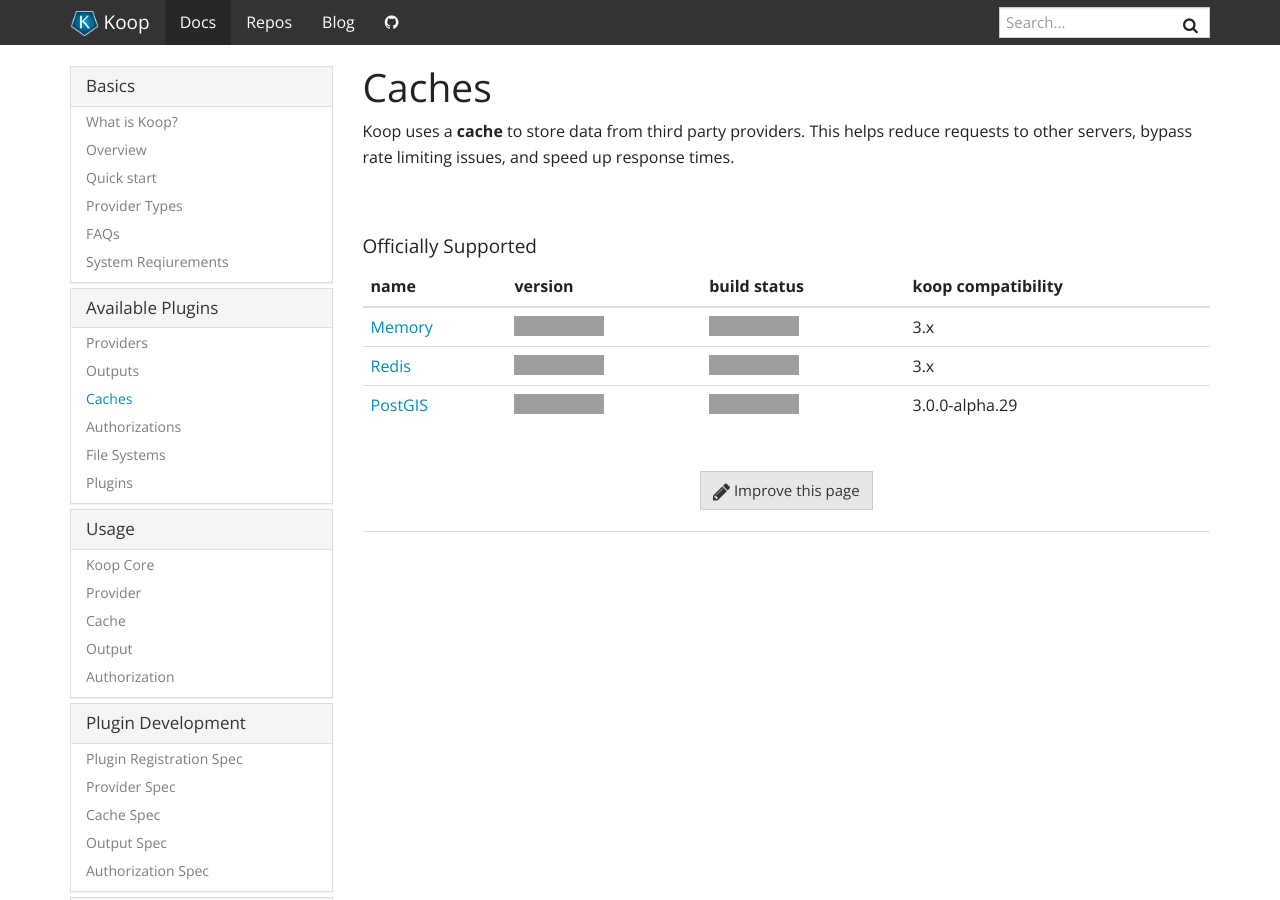
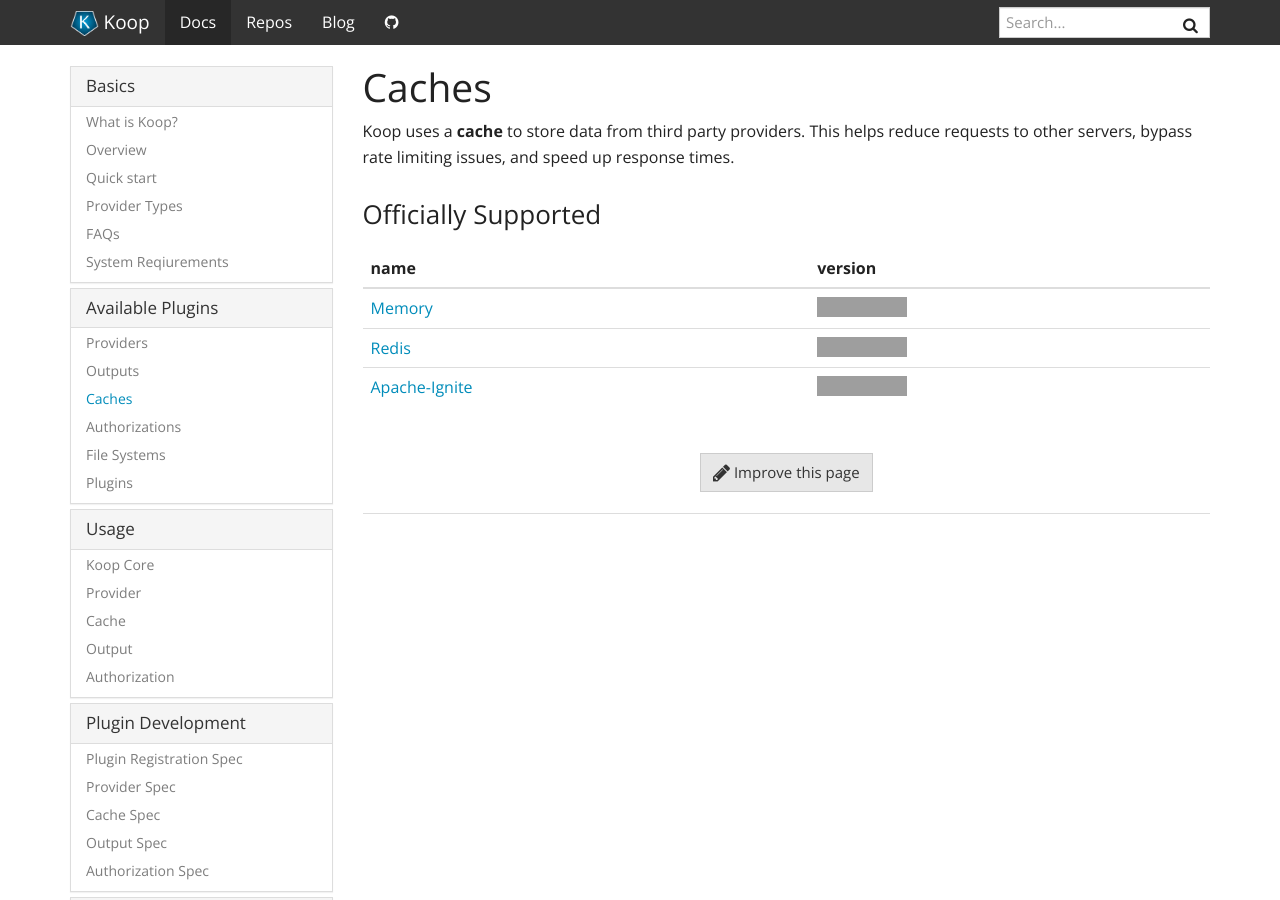
Before and after one commit to koopjs/koopjs.github.io, a Jekyll site: the page built from _docs/available-plugins/caches.md, in a window 1280 px wide and 900 px high. Built offline with Jekyll 4.4.1, drawn with Linux system fonts in a browser that asks for light colours; nearby versions of some CDN libraries; grey boxes are pictures that could not be loaded.

Commit message:
fix: update available cache list (#132)

```diff
--- a/_docs/available-plugins/caches.md
+++ b/_docs/available-plugins/caches.md
@@ -5,11 +5,10 @@
 
 Koop uses a **cache** to store data from third party providers. This helps reduce requests to other servers, bypass rate limiting issues, and speed up response times.
 
-<br>
-#### Officially Supported
+###  Officially Supported
 
-| name | version | build status | koop compatibility |
-| --- | --- | --- | --- |
-| [Memory](https://github.com/koopjs/koop-cache-memory) | [![npm](https://img.shields.io/npm/v/koop-cache-memory.svg?style=flat-square)](https://www.npmjs.com/package/koop-cache-memory) | [![travis](https://img.shields.io/travis/koopjs/koop-cache-memory/master.svg?style=flat-square)](https://travis-ci.org/koopjs/koop-cache-memory) | 3.x |
-| [Redis](https://github.com/koopjs/koop-cache-redis) | [![npm](https://img.shields.io/npm/v/koop-cache-redis.svg?style=flat-square)](https://www.npmjs.com/package/koop-cache-redis) | [![travis](https://img.shields.io/travis/koopjs/koop-cache-redis/master.svg?style=flat-square)](https://travis-ci.org/koopjs/koop-cache-redis) | 3.x |
-| [PostGIS](https://github.com/koopjs/koop-pgcache) | [![npm](https://img.shields.io/npm/v/koop-pgcache.svg?style=flat-square)](https://www.npmjs.com/package/koop-pgcache) | [![travis](https://img.shields.io/travis/koopjs/koop-pgcache/master.svg?style=flat-square)](https://travis-ci.org/koopjs/koop-pgcache) | 3.0.0-alpha.29 |
+| name | version |
+| --- | --- |
+| [Memory](https://github.com/koopjs/koop/tree/master/packages/cache-memory) | [![npm](https://img.shields.io/npm/v/@koopjs/cache-memory.svg?style=flat-square)](https://www.npmjs.com/package/@koopjs/cache-memory) |
+| [Redis](https://github.com/koopjs/koop-cache-redis) | [![npm](https://img.shields.io/npm/v/@koopjs/cache-redis.svg?style=flat-square)](https://www.npmjs.com/package/@koopjs/cache-redis) |
+|[Apache-Ignite](https://github.com/koopjs/koop-cache-apache-ignite) | [![npm](https://img.shields.io/npm/v/@koopjs/cache-apache-ignite.svg?style=flat-square)](https://www.npmjs.com/package/@koopjs/cache-apache-ignite)|
```
